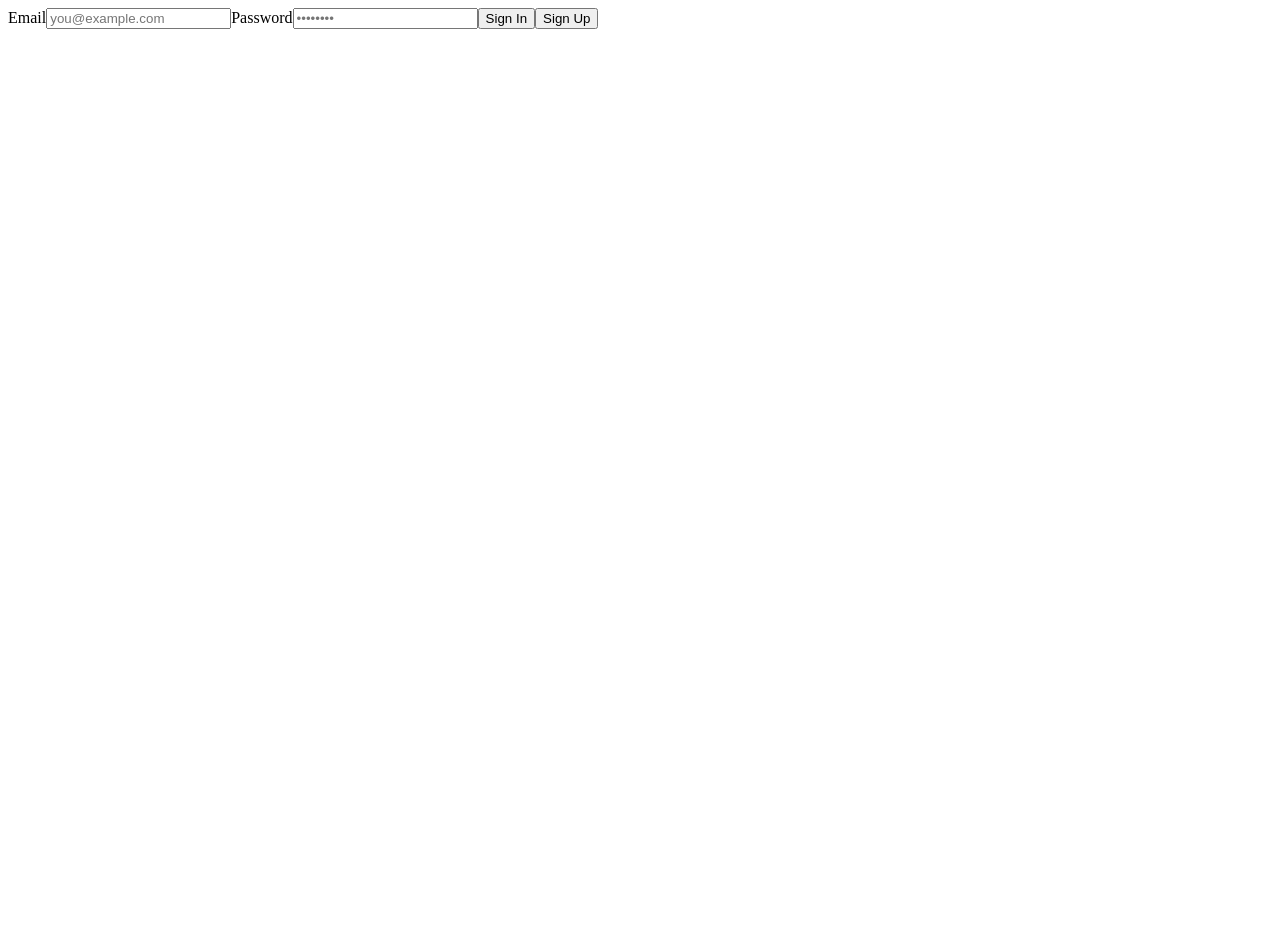
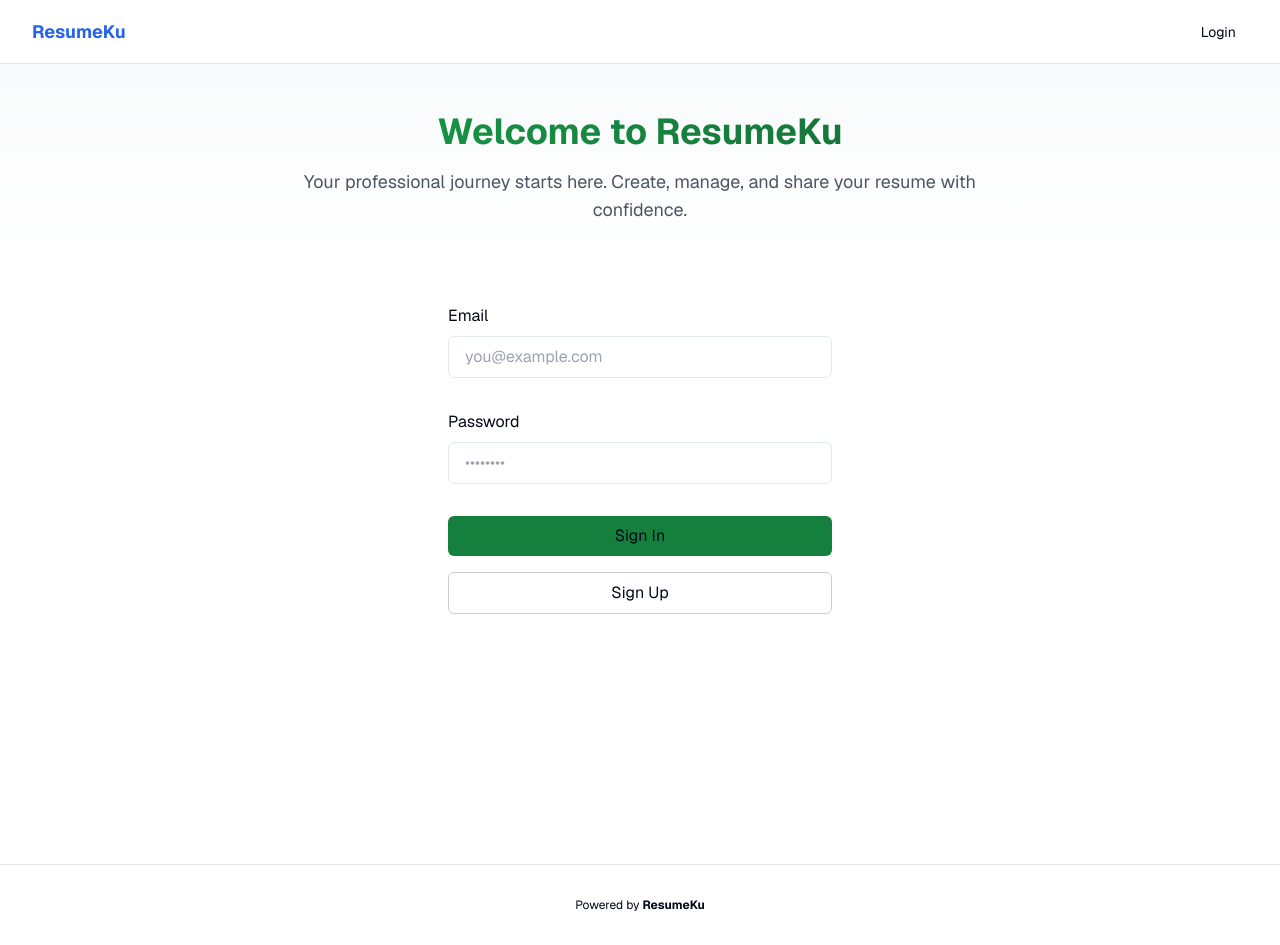
Before and after one commit to cyberfly/resumeku, a Next.js app: page /login in a window 1280 px wide. Before the commit the page ends 800 px from the top, so only its background shows below. Built offline with nearby package versions, Linux system fonts and the light colour scheme; no server answers.

Commit message:
update login page

```diff
--- /dev/null
+++ b/app/(webapp)/login/page.tsx
@@ -0,0 +1,113 @@
+import Link from "next/link";
+import { headers } from "next/headers";
+import { createClient } from "@/utils/supabase/server";
+import { redirect } from "next/navigation";
+import { SubmitButton } from "./submit-button";
+
+export default function Login({
+  searchParams,
+}: {
+  searchParams: { message: string };
+}) {
+  const signIn = async (formData: FormData) => {
+    "use server";
+
+    const email = formData.get("email") as string;
+    const password = formData.get("password") as string;
+    const supabase = createClient();
+
+    const { error } = await supabase.auth.signInWithPassword({
+      email,
+      password,
+    });
+
+    if (error) {
+      return redirect("/login?message=Could not authenticate user");
+    }
+
+    return redirect("/dashboard");
+  };
+
+  const signUp = async (formData: FormData) => {
+    "use server";
+
+    const origin = headers().get("origin");
+    const email = formData.get("email") as string;
+    const password = formData.get("password") as string;
+    const supabase = createClient();
+
+    const { error } = await supabase.auth.signUp({
+      email,
+      password,
+      options: {
+        emailRedirectTo: `${origin}/auth/callback`,
+      },
+    });
+
+    if (error) {
+      return redirect("/login?message=Could not authenticate user");
+    }
+
+    return redirect("/login?message=Check email to continue sign in process");
+  };
+
+  return (
+    <>
+      {/* Hero Section */}
+      <div className="bg-gradient-to-b from-gray-50 to-white dark:from-gray-900 dark:to-gray-800 w-full py-12 px-8 mb-8">
+        <div className="max-w-4xl mx-auto text-center">
+          <h1 className="text-4xl font-bold mb-4 bg-clip-text text-transparent bg-gradient-to-r from-green-600 to-green-800">
+            Welcome to ResumeKu
+          </h1>
+          <p className="text-lg text-gray-600 dark:text-gray-300 max-w-2xl mx-auto">
+            Your professional journey starts here. Create, manage, and share
+            your resume with confidence.
+          </p>
+        </div>
+      </div>
+
+      <div className="flex-1 flex flex-col w-full px-8 sm:max-w-md justify-center gap-2">
+        <form className="flex-1 flex flex-col w-full gap-2 text-foreground">
+          <label className="text-md" htmlFor="email">
+            Email
+          </label>
+          <input
+            className="rounded-md px-4 py-2 bg-inherit border mb-6"
+            name="email"
+            placeholder="you@example.com"
+            required
+          />
+          <label className="text-md" htmlFor="password">
+            Password
+          </label>
+          <input
+            className="rounded-md px-4 py-2 bg-inherit border mb-6"
+            type="password"
+            name="password"
+            placeholder="••••••••"
+            required
+          />
+          <SubmitButton
+            formAction={signIn}
+            className="bg-green-700 rounded-md px-4 py-2 text-foreground mb-2"
+            pendingText="Signing In..."
+          >
+            Sign In
+          </SubmitButton>
+          <SubmitButton
+            formAction={signUp}
+            className="border border-foreground/20 rounded-md px-4 py-2 text-foreground mb-2"
+            pendingText="Signing Up..."
+          >
+            Sign Up
+          </SubmitButton>
+          {searchParams?.message && (
+            <p className="mt-4 p-4 bg-foreground/10 text-foreground text-center">
+              {searchParams.message}
+            </p>
+          )}
+        </form>
+      </div>
+    </>
+  );
+}
--- a/app/login/layout.tsx
+++ /dev/null
@@ -1,16 +0,0 @@
-export const metadata = {
-  title: 'Next.js',
-  description: 'Generated by Next.js',
-}
-
-export default function RootLayout({
-  children,
-}: {
-  children: React.ReactNode
-}) {
-  return (
-    <html lang="en">
-      <body>{children}</body>
-    </html>
-  )
-}
--- a/app/login/page.tsx
+++ /dev/null
@@ -1,100 +0,0 @@
-import Link from "next/link";
-import { headers } from "next/headers";
-import { createClient } from "@/utils/supabase/server";
-import { redirect } from "next/navigation";
-import { SubmitButton } from "./submit-button";
-
-export default function Login({
-  searchParams,
-}: {
-  searchParams: { message: string };
-}) {
-  const signIn = async (formData: FormData) => {
-    "use server";
-
-    const email = formData.get("email") as string;
-    const password = formData.get("password") as string;
-    const supabase = createClient();
-
-    const { error } = await supabase.auth.signInWithPassword({
-      email,
-      password,
-    });
-
-    if (error) {
-      return redirect("/login?message=Could not authenticate user");
-    }
-
-    return redirect("/dashboard");
-  };
-
-  const signUp = async (formData: FormData) => {
-    "use server";
-
-    const origin = headers().get("origin");
-    const email = formData.get("email") as string;
-    const password = formData.get("password") as string;
-    const supabase = createClient();
-
-    const { error } = await supabase.auth.signUp({
-      email,
-      password,
-      options: {
-        emailRedirectTo: `${origin}/auth/callback`,
-      },
-    });
-
-    if (error) {
-      return redirect("/login?message=Could not authenticate user");
-    }
-
-    return redirect("/login?message=Check email to continue sign in process");
-  };
-
-  return (
-    <div className="flex-1 flex flex-col w-full px-8 sm:max-w-md justify-center gap-2">
-
-
-      <form className="flex-1 flex flex-col w-full justify-center gap-2 text-foreground">
-        <label className="text-md" htmlFor="email">
-          Email
-        </label>
-        <input
-          className="rounded-md px-4 py-2 bg-inherit border mb-6"
-          name="email"
-          placeholder="you@example.com"
-          required
-        />
-        <label className="text-md" htmlFor="password">
-          Password
-        </label>
-        <input
-          className="rounded-md px-4 py-2 bg-inherit border mb-6"
-          type="password"
-          name="password"
-          placeholder="••••••••"
-          required
-        />
-        <SubmitButton
-          formAction={signIn}
-          className="bg-green-700 rounded-md px-4 py-2 text-foreground mb-2"
-          pendingText="Signing In..."
-        >
-          Sign In
-        </SubmitButton>
-        <SubmitButton
-          formAction={signUp}
-          className="border border-foreground/20 rounded-md px-4 py-2 text-foreground mb-2"
-          pendingText="Signing Up..."
-        >
-          Sign Up
-        </SubmitButton>
-        {searchParams?.message && (
-          <p className="mt-4 p-4 bg-foreground/10 text-foreground text-center">
-            {searchParams.message}
-          </p>
-        )}
-      </form>
-    </div>
-  );
-}
```
Also changed, not shown: app/(webapp)/login/submit-button.tsx (renamed from app/login/submit-button.tsx).
